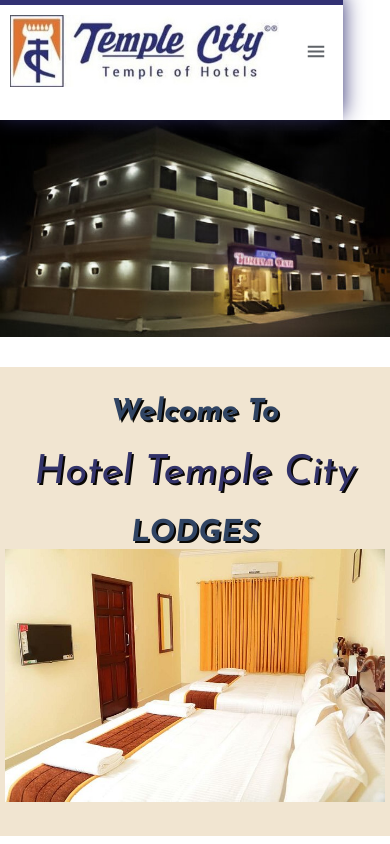
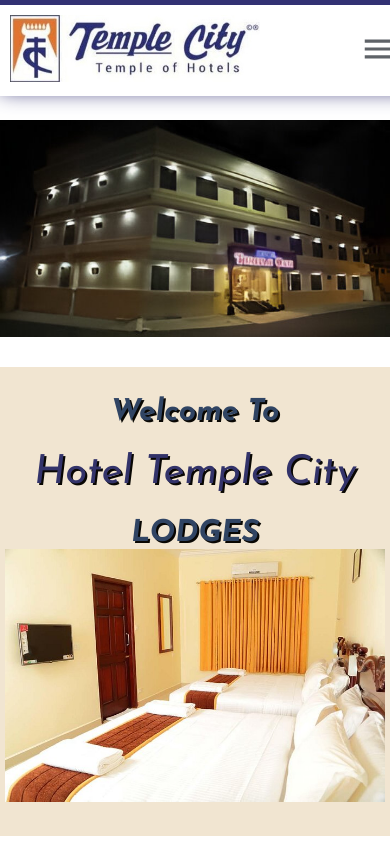
Before and after one commit to subasha2001/htc, a plain HTML site: page lodge.html in a window 390 px wide. Shown: the top 844 px of the page. Drawn offline with nearby package versions, Linux system fonts and the light colour scheme.

Commit message:
Add files via upload

```diff
--- a/contact.css
+++ b/contact.css
@@ -223,7 +223,7 @@ i{color: white; transform: scale(1); transition: all 0.2s linear;}
     .gap100{gap: 0px;}
     .footer .mx-w.grid .grid{justify-content: space-around;}
 }
-@media screen and (max-width: 400px) {
+@media screen and (max-width: 414px) {
     input{padding: 15px 30px 15px 15px;}
     .con-2 .pos-abs{display: none !important;}
     .container{padding: 30px 0;}
--- a/lodge.css
+++ b/lodge.css
@@ -250,7 +250,7 @@ h2{
     .pages-header, .con-5 .gridsec2:first-child, .footer hr{
         display: none;
     }
-    .header{width: 90%;}
+    /* .header{width: 90%;} */
     .header .nav-bar{
         display: block;
     }
@@ -287,8 +287,9 @@ h2{
         max-width: 120px;
     }
 }
-@media screen and (max-width: 400px) {
-    .header{width: 88%;}
+@media screen and (max-width: 414px) {
+    .header{width: 414px; height: auto;}
+    .header .logo{max-width: 250px;}
     .container{padding: 30px 5px;}
     .con-1{padding: 120px 0 30px;}
     h1{font-size: 40px !important;}
--- a/style.css
+++ b/style.css
@@ -302,7 +302,7 @@ h2{
     .footer .mx-w.grid .grid{justify-content: space-around;}
 }
 
-@media screen and (max-width: 400px) {
+@media screen and (max-width: 414px) {
     .container{padding: 30px 5px !important;}
     .container.con-1{padding: 130px 0px 30px !important;}
     h1{font-size: 25px;}
```
